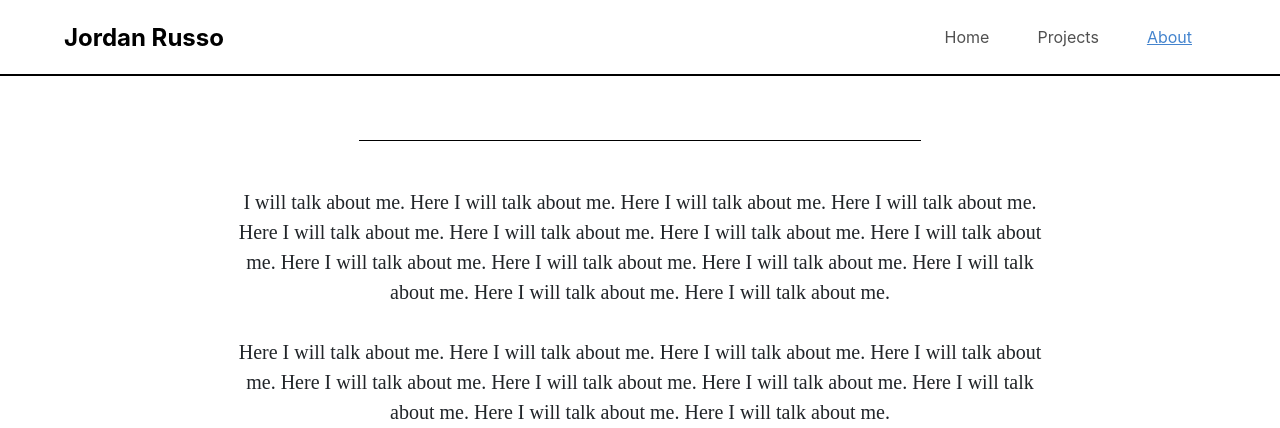
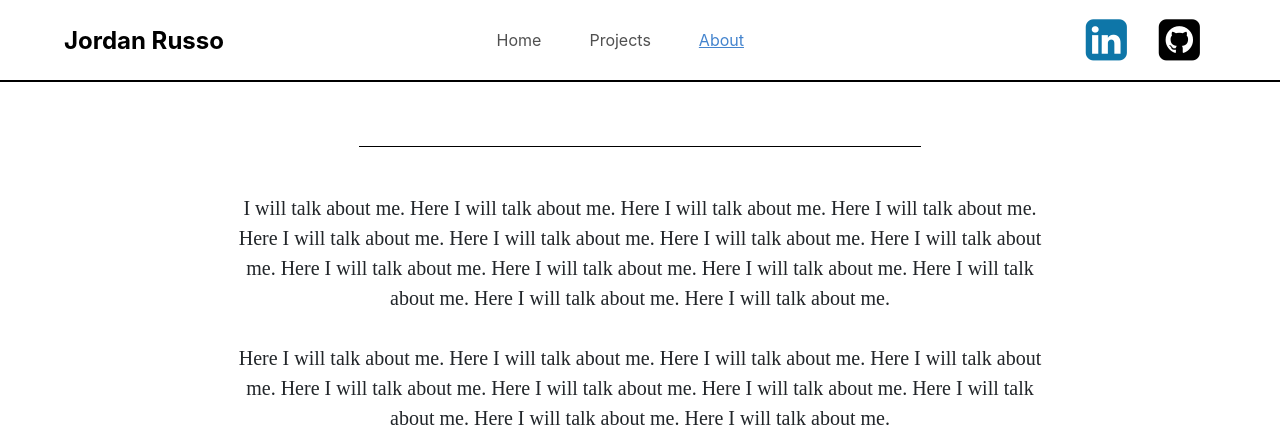
Before and after one commit to jrusso0818/my-personal-site, a Django app: page /about/ in a window 1280 px wide. Shown: the top 428 px of the page. Run offline with Django 3.2, Linux system fonts and the light colour scheme; some libraries are stand-ins or nearby versions.

Commit message:
Added social icons.

```diff
--- a/homepage/static/css/base.css
+++ b/homepage/static/css/base.css
@@ -4,7 +4,7 @@
 }
 
 body {
-  background-color: white;
+    background-color: white;
 }
 
 nav {
@@ -14,7 +14,7 @@ nav {
 }
 
 .navbar-brand {
-  color:black;
+    color:black;
 }
 
 .navbar-brand:hover {
@@ -29,7 +29,32 @@ nav {
     color: gray;
   }
 
-.active a {
-  text-decoration: underline;
-  color: #4484CE;
+.active > a {
+    text-decoration: underline;
+    color: #4484CE;
 }
+
+
+
+
+
+ ul.social-icons {
+    list-style-type: none;
+}
+
+.fa {
+    font-size: 48px;
+    text-decoration: none;
+}
+
+.fa:hover {
+    color: grey;
+}
+
+.fa-linkedin-square {
+    color: #0E76A8;
+}
+
+.fa-github-square {
+    color: black;
+}
--- a/homepage/templates/homepage/base.html
+++ b/homepage/templates/homepage/base.html
@@ -6,18 +6,41 @@
         <meta charset="utf-8">
         <meta name="viewport" content="width=device-width, initial-scale=1, shrink-to-fit=no">
         <link rel="stylesheet" href="https://stackpath.bootstrapcdn.com/bootstrap/4.1.3/css/bootstrap.min.css" integrity="sha384-MCw98/SFnGE8fJT3GXwEOngsV7Zt27NXFoaoApmYm81iuXoPkFOJwJ8ERdknLPMO" crossorigin="anonymous">
+        <link rel="stylesheet" href="https://cdnjs.cloudflare.com/ajax/libs/font-awesome/4.7.0/css/font-awesome.min.css">
         <link rel="stylesheet" href="{% static 'css/base.css' %}">
     </head>
     <body>
 
         <nav class="navbar navbar-expand-md sticky-top" style="background:white">
-            <a class="navbar-brand mx-auto pl-5 pt-3" href="{% url 'homepage' %}"><h4><strong>Jordan Russo</strong></h4></a>
-            <button class="navbar-toggler navbar-light" type="button" data-toggle="collapse" data-target="#navbarSupportedContent" aria-controls="navbarSupportedContent" aria-expanded="false" aria-label="Toggle navigation">
+
+          <div class="navbar-collapse collapse w-100 order-2 dual-collapse2" id="navbarSupportedContent">
+              <ul class="navbar-nav d-flex flex-row ml-auto pr-5" style="order:99">
+                  <li class="nav-item px-2">
+                      <a class="nav-link" href="#">
+                          <i class="fa fa-linkedin-square"></i>
+                      </a>
+                  </li>
+                  <li class="nav-item px-2">
+                      <a class="nav-link" href="https://github.com/jrusso0818">
+                          <i class="fa fa-github-square"></i>
+                      </a>
+                  </li>
+              </ul>
+          </div>
+
+
+
+          <a class="navbar-brand mx-auto pl-5 pt-3 pr-5" href="{% url 'homepage' %}">
+              <h4><strong>Jordan Russo</strong></h4>
+          </a>
+
+          <button class="navbar-toggler navbar-light" type="button" data-toggle="collapse" data-target="#navbarSupportedContent" aria-controls="navbarSupportedContent" aria-expanded="false" aria-label="Toggle navigation">
                 <span class="navbar-toggler-icon"></span>
-            </button>
+          </button>
 
-            <div class="navbar-collapse collapse w-100 order-3 dual-collapse2" id="navbarSupportedContent">
-                <ul class="navbar-nav ml-auto pr-5">
+
+          <div class="navbar-collapse collapse w-100 order-1 dual-collapse2" id="navbarSupportedContent">
+                <ul class="navbar-nav ml-auto">
                     <li class="nav-item px-3">
                         <a class="nav-link" href="{% url 'homepage' %}">Home</a>
                     </li>
@@ -36,6 +59,8 @@
             {% endblock %}
         </div>
 
+
+
         <script src="https://code.jquery.com/jquery-3.3.1.slim.min.js" integrity="sha384-q8i/X+965DzO0rT7abK41JStQIAqVgRVzpbzo5smXKp4YfRvH+8abtTE1Pi6jizo" crossorigin="anonymous"></script>
         <script src="https://cdnjs.cloudflare.com/ajax/libs/popper.js/1.14.7/umd/popper.min.js" integrity="sha384-UO2eT0CpHqdSJQ6hJty5KVphtPhzWj9WO1clHTMGa3JDZwrnQq4sF86dIHNDz0W1" crossorigin="anonymous"></script>
         <script src="https://stackpath.bootstrapcdn.com/bootstrap/4.3.1/js/bootstrap.min.js" integrity="sha384-JjSmVgyd0p3pXB1rRibZUAYoIIy6OrQ6VrjIEaFf/nJGzIxFDsf4x0xIM+B07jRM" crossorigin="anonymous"></script>
```
Also changed, not shown: about/templates/about/about.html (line endings or trailing spaces).
